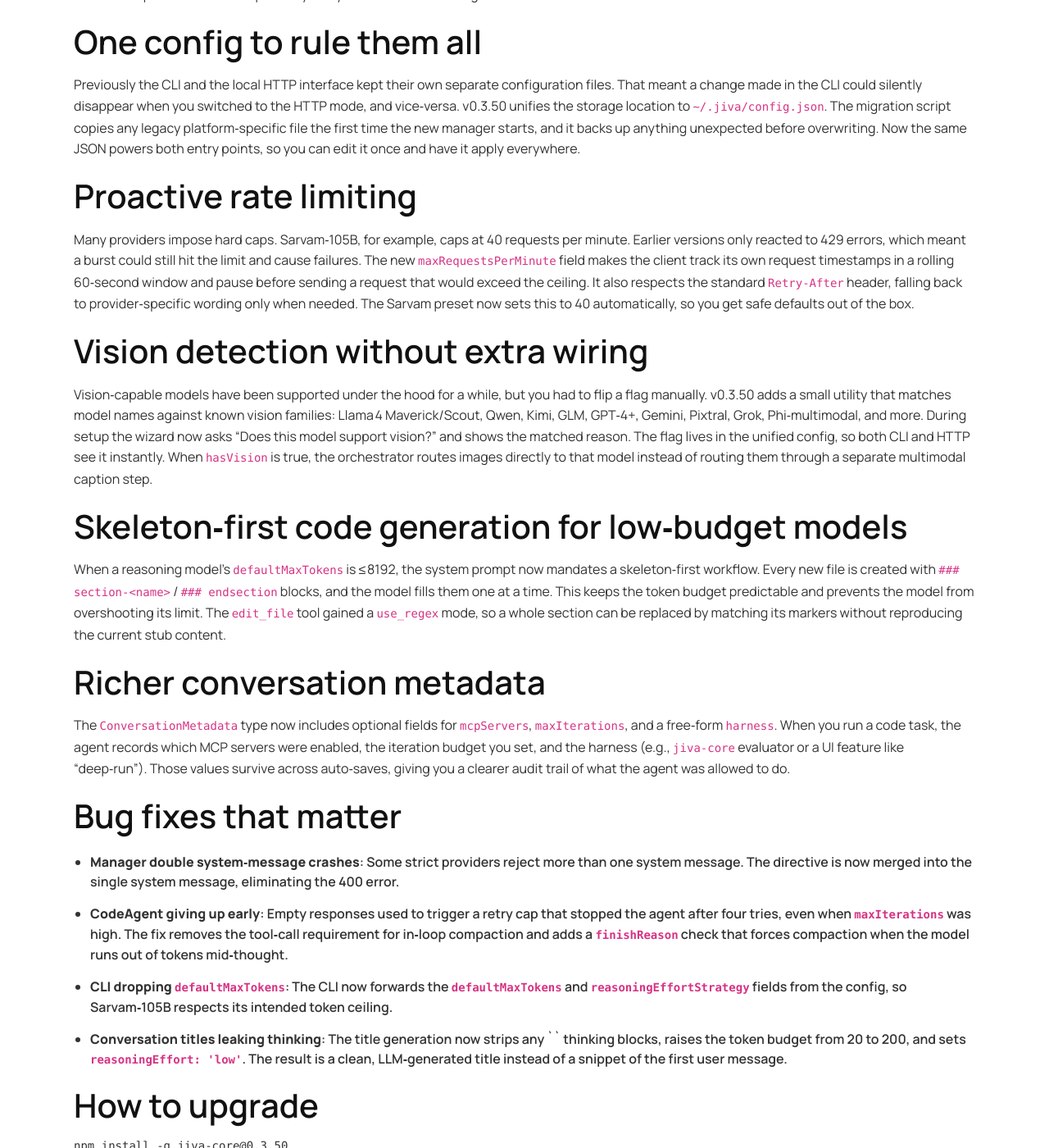
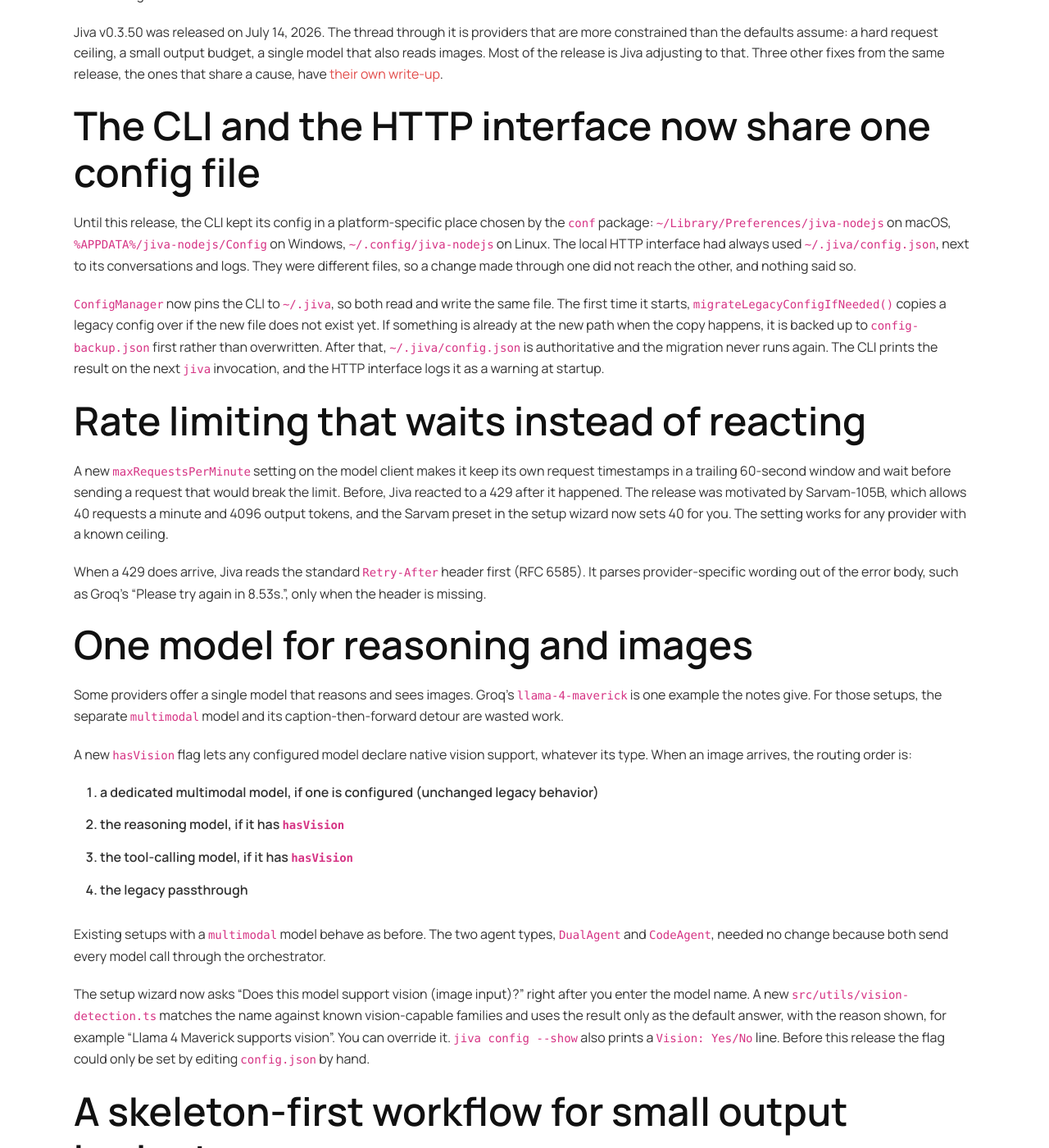
Before and after one commit to gritsa/www-gritsa.github.io, a Jekyll site: the page built from _posts/2026-07-15-jiva-v0-3-50-unified-config-vision-code-mode.md, in a window 1280 px wide and 1400 px high, scrolled down 1429 px. Shown: the whole window at 82% size. Built offline with Jekyll 4.4.1, drawn with Linux system fonts in a browser that asks for light colours; some of the changed text lies outside the part shown.

Commit message:
Rewrite Jiva v0.3.50 notes from release notes: full note plus a focused post on token-budget bugs

````diff
--- a/_posts/2026-07-15-jiva-v0-3-50-unified-config-vision-code-mode.md
+++ b/_posts/2026-07-15-jiva-v0-3-50-unified-config-vision-code-mode.md
@@ -1,61 +1,66 @@
 ---
 layout: post
-title: "Jiva v0.3.50: Unified Config, Vision & Code Mode"
+title: "Jiva v0.3.50: one config file, proactive rate limits and native vision"
 date: 2026-07-14 18:32:12 +0000
 author: "Gritsa"
 categories: "AI Technology"
-tags: "agentic AI, autonomous agents, LLM"
-excerpt: "Jiva v0.3.50 brings unified configuration, native vision support, and smarter code‑mode scaffolding for constrained models."
-description: "Discover the new Jiva v0.3.50 release: unified config across CLI and HTTP, auto‑detect vision models, proactive rate limiting, and skeleton‑first code generation for low‑budget LLMs."
-keywords: "Jiva, autonomous agents, LLM, vision, code mode, rate limiting, configuration, open source"
+tags: "agentic AI, autonomous agents, Jiva"
+excerpt: "Jiva v0.3.50 moves the CLI and the HTTP interface onto one config file, waits before it hits a provider's rate limit, and lets a single model handle both reasoning and images."
+description: "What changed in Jiva v0.3.50: one config file at ~/.jiva/config.json, proactive rate limiting with Retry-After, vision detection in setup, native vision for reasoning models and a skeleton-first code mode."
+keywords: "Jiva, autonomous agents, rate limiting, vision models, code mode, configuration, open source"
 featured_image: "/assets/img/posts/2026-07-15-jiva-v0-3-50-unified-config-vision-code-mode.png"
 ---
 
-I’ve been watching the Jiva repo closely, and the latest release feels like a quiet but powerful upgrade. It’s not a flashy headline‑grabber, but it solves the friction points that show up when you try to run autonomous agents at scale.
+Updated 2026-10-16: rewritten from the v0.3.50 release notes. The original post restated the changelog in marketing language and glossed over what each change fixes.
 
-### One config to rule them all
+Jiva v0.3.50 was released on July 14, 2026. The thread through it is providers that are more constrained than the defaults assume: a hard request ceiling, a small output budget, a single model that also reads images. Most of the release is Jiva adjusting to that. Three other fixes from the same release, the ones that share a cause, have [their own write-up](/blog/2026/07/16/jiva-v0-3-50-unified-config-vision-code-mode-boost/).
 
-Previously the CLI and the local HTTP interface kept their own separate configuration files. That meant a change made in the CLI could silently disappear when you switched to the HTTP mode, and vice‑versa. v0.3.50 unifies the storage location to `~/.jiva/config.json`. The migration script copies any legacy platform‑specific file the first time the new manager starts, and it backs up anything unexpected before overwriting. Now the same JSON powers both entry points, so you can edit it once and have it apply everywhere.
+## The CLI and the HTTP interface now share one config file
 
-### Proactive rate limiting
+Until this release, the CLI kept its config in a platform-specific place chosen by the `conf` package: `~/Library/Preferences/jiva-nodejs` on macOS, `%APPDATA%/jiva-nodejs/Config` on Windows, `~/.config/jiva-nodejs` on Linux. The local HTTP interface had always used `~/.jiva/config.json`, next to its conversations and logs. They were different files, so a change made through one did not reach the other, and nothing said so.
 
-Many providers impose hard caps. Sarvam‑105B, for example, caps at 40 requests per minute. Earlier versions only reacted to 429 errors, which meant a burst could still hit the limit and cause failures. The new `maxRequestsPerMinute` field makes the client track its own request timestamps in a rolling 60‑second window and pause before sending a request that would exceed the ceiling. It also respects the standard `Retry‑After` header, falling back to provider‑specific wording only when needed. The Sarvam preset now sets this to 40 automatically, so you get safe defaults out of the box.
+`ConfigManager` now pins the CLI to `~/.jiva`, so both read and write the same file. The first time it starts, `migrateLegacyConfigIfNeeded()` copies a legacy config over if the new file does not exist yet. If something is already at the new path when the copy happens, it is backed up to `config-backup.json` first rather than overwritten. After that, `~/.jiva/config.json` is authoritative and the migration never runs again. The CLI prints the result on the next `jiva` invocation, and the HTTP interface logs it as a warning at startup.
 
-### Vision detection without extra wiring
+## Rate limiting that waits instead of reacting
 
-Vision‑capable models have been supported under the hood for a while, but you had to flip a flag manually. v0.3.50 adds a small utility that matches model names against known vision families: Llama 4 Maverick/Scout, Qwen, Kimi, GLM, GPT‑4+, Gemini, Pixtral, Grok, Phi‑multimodal, and more. During setup the wizard now asks “Does this model support vision?” and shows the matched reason. The flag lives in the unified config, so both CLI and HTTP see it instantly. When `hasVision` is true, the orchestrator routes images directly to that model instead of routing them through a separate multimodal caption step.
+A new `maxRequestsPerMinute` setting on the model client makes it keep its own request timestamps in a trailing 60-second window and wait before sending a request that would break the limit. Before, Jiva reacted to a 429 after it happened. The release was motivated by Sarvam-105B, which allows 40 requests a minute and 4096 output tokens, and the Sarvam preset in the setup wizard now sets 40 for you. The setting works for any provider with a known ceiling.
 
-### Skeleton‑first code generation for low‑budget models
+When a 429 does arrive, Jiva reads the standard `Retry-After` header first (RFC 6585). It parses provider-specific wording out of the error body, such as Groq's "Please try again in 8.53s.", only when the header is missing.
 
-When a reasoning model’s `defaultMaxTokens` is ≤ 8192, the system prompt now mandates a skeleton‑first workflow. Every new file is created with `### section‑<name>` / `### endsection` blocks, and the model fills them one at a time. This keeps the token budget predictable and prevents the model from overshooting its limit. The `edit_file` tool gained a `use_regex` mode, so a whole section can be replaced by matching its markers without reproducing the current stub content.
+## One model for reasoning and images
 
-### Richer conversation metadata
+Some providers offer a single model that reasons and sees images. Groq's `llama-4-maverick` is one example the notes give. For those setups, the separate `multimodal` model and its caption-then-forward detour are wasted work.
 
-The `ConversationMetadata` type now includes optional fields for `mcpServers`, `maxIterations`, and a free‑form `harness`. When you run a code task, the agent records which MCP servers were enabled, the iteration budget you set, and the harness (e.g., `jiva-core` evaluator or a UI feature like “deep‑run”). Those values survive across auto‑saves, giving you a clearer audit trail of what the agent was allowed to do.
+A new `hasVision` flag lets any configured model declare native vision support, whatever its type. When an image arrives, the routing order is:
 
-### Bug fixes that matter
+1. a dedicated multimodal model, if one is configured (unchanged legacy behavior)
+2. the reasoning model, if it has `hasVision`
+3. the tool-calling model, if it has `hasVision`
+4. the legacy passthrough
 
-- **Manager double system‑message crashes**: Some strict providers reject more than one system message. The directive is now merged into the single system message, eliminating the 400 error.
-- **CodeAgent giving up early**: Empty responses used to trigger a retry cap that stopped the agent after four tries, even when `maxIterations` was high. The fix removes the tool‑call requirement for in‑loop compaction and adds a `finishReason` check that forces compaction when the model runs out of tokens mid‑thought.
-- **CLI dropping `defaultMaxTokens`**: The CLI now forwards the `defaultMaxTokens` and `reasoningEffortStrategy` fields from the config, so Sarvam‑105B respects its intended token ceiling.
-- **Conversation titles leaking thinking**: The title generation now strips any `` thinking blocks, raises the token budget from 20 to 200, and sets `reasoningEffort: 'low'`. The result is a clean, LLM‑generated title instead of a snippet of the first user message.
+Existing setups with a `multimodal` model behave as before. The two agent types, `DualAgent` and `CodeAgent`, needed no change because both send every model call through the orchestrator.
 
-### How to upgrade
+The setup wizard now asks "Does this model support vision (image input)?" right after you enter the model name. A new `src/utils/vision-detection.ts` matches the name against known vision-capable families and uses the result only as the default answer, with the reason shown, for example "Llama 4 Maverick supports vision". You can override it. `jiva config --show` also prints a `Vision: Yes/No` line. Before this release the flag could only be set by editing `config.json` by hand.
+
+## A skeleton-first workflow for small output budgets
+
+When a reasoning model's `defaultMaxTokens` is 8192 or less, code mode's system prompt now requires the model to scaffold every new file as `### section-<name>` and `### endsection` blocks and fill them one at a time, and it states the exact token budget. Before, that advice applied only to large files. To make this dependable, `edit_file` gained a `use_regex` mode: `old_string` is compiled as a regex, so a whole section can be replaced by matching its markers without reproducing the stub inside.
+
+## More metadata on code-mode conversations
+
+Saved code-task conversations now record which MCP servers were enabled and the iteration budget, plus a free-form field for the run mode. Values saved earlier persist across later auto-saves that do not repeat them. The type for this metadata also existed twice, with the copies drifting apart. It now lives once, in `storage/types.ts`.
+
+## The bug fixes
+
+- **A directive became a second system message.** `ManagerAgent` appended it as an extra message, and strict providers answered `400 System message must be at the beginning`. The notes name Qwen3.6 on Krutrim as one that rejected it. The directive is now merged into the single system message.
+- **Code mode stopped after about ten iterations with `maxIterations` at 100.** Context compaction only ran when the last response had tool calls, so once the model began returning empty responses the bloated prompt was resent unchanged and failed the same way each time. Compaction now runs whenever the prompt is over the threshold.
+- **The CLI ignored `defaultMaxTokens` and `reasoningEffortStrategy`.** All four places that build a model client dropped both settings, so a 4096-token cap for Sarvam never reached the request.
+- **Conversation titles were snippets or leaked reasoning.** The next post covers this one with the two above.
+
+## Upgrade
 
 ```bash
 npm install -g jiva-core@0.3.50
 ```
 
-No breaking changes. Existing configurations continue to work, and the migration script will bring any legacy files into the new unified location automatically.
-
----
-
-What excites me most is the combination of proactive rate limiting and native vision support. It means you can spin up a multi‑agent pipeline that ingests images, reasons about them, and writes code, without hitting hidden provider caps or manually wiring vision flags. The skeleton‑first code mode also feels like a practical safeguard for teams that need to keep token usage predictable.
-
-If you’re already running Jiva, give the upgrade a try and let me know how the new config feels in your workflow. For those just starting, the unified config and vision detection lower the barrier to building truly autonomous agents that can see, think, and code.
-
-*Check out the full release notes on GitHub:* [Jiva v0.3.50 release](https://github.com/KarmaloopAI/Jiva/releases/tag/v0.3.50)
-
----
-
-*Gritsa Technologies* is building the future of autonomous AI. Our open‑source framework, **Jiva**, lets you orchestrate LLM‑powered agents with confidence. Visit [Gritsa Technologies](https://www.gritsa.com) to learn more.
+The release notes list no breaking changes, and existing configs keep working. If you run on Sarvam and have not run `jiva config` since before this release, running it picks up the new rate limit default. The source and full notes are on [GitHub](https://github.com/KarmaloopAI/Jiva/releases/tag/v0.3.50).
--- a/_posts/2026-07-17-jiva-v0-3-50-unified-config-vision-code-mode-boost.md
+++ b/_posts/2026-07-17-jiva-v0-3-50-unified-config-vision-code-mode-boost.md
@@ -1,63 +1,51 @@
 ---
 layout: post
-title: "Jiva v0.3.50: Unified Config, Vision & Code-Mode Boost"
+title: "Three agent bugs with one cause: a reasoning model that ran out of tokens"
 date: 2026-07-16 20:33:04 +0000
 author: "Gritsa"
 categories: "AI Technology"
-tags: "agentic AI, autonomous agents, LLM"
-excerpt: "Jiva's latest release brings proactive rate limiting, vision detection, and smarter code-mode scaffolding."
-description: "Explore Jiva v0.3.50's unified configuration, vision-capable model auto-detection, and skeleton-first workflow for low-output-budget models."
-keywords: "Jiva, autonomous agents, LLM, vision detection, code-mode, rate limiting"
+tags: "agentic AI, autonomous agents, Jiva"
+excerpt: "A 20-token title call, a dropped max_tokens setting and a code agent that gave up early all traced back to the same thing: the model spent its budget thinking and never answered."
+description: "Three bugs fixed in Jiva v0.3.50 that share one root cause: a reasoning model exhausting its completion budget before producing visible output, and how to guard against it."
+keywords: "reasoning models, max tokens, finish_reason length, agent bugs, Jiva, autonomous agents"
 featured_image: "/assets/img/posts/2026-07-17-jiva-v0-3-50-unified-config-vision-code-mode-boost.png"
 ---
 
-I’ve been watching the agentic AI space evolve, and the latest Jiva release feels like a quiet but powerful step forward. It’s not a flashy headline‑grabbing feature, but the changes underneath the hood make a real difference for anyone building production‑grade autonomous agents.
+Updated 2026-10-16: rewritten from the Jiva v0.3.50 release notes. The original post duplicated the [full release note](/blog/2026/07/14/jiva-v0-3-50-unified-config-vision-code-mode/); this one covers a single pattern from it.
 
-### Proactive rate limiting that actually works
+A reasoning model spends part of its output budget thinking before it writes the answer. If the budget is too small, the thinking uses all of it, the response ends mid-thought, and nothing the user can read comes back. Three bugs fixed in Jiva v0.3.50 turned out to be that one failure arriving by different routes.
 
-Many of us have hit the dreaded 429 “Too Many Requests” wall when scaling agents against providers with strict caps. Sarvam‑105B, for example, caps at 40 requests per minute. Jiva v0.3.50 now tracks request timestamps in a rolling 60‑second window and **waits before sending** a request that would breach the limit, rather than reacting after the fact. It also respects the standard `Retry‑After` header and falls back to parsing provider‑specific messages when needed. The result? Fewer retries, smoother pipelines, and less surprise throttling in production.
+## 1. A 20-token budget for a title
 
-### Vision detection baked into setup
+Jiva asks the model for a short title for each conversation. `ConversationManager.generateTitle()` set `maxTokens` to 20. The orchestrator sends calls with no tools and no images to the reasoning model, and models such as GLM-5.2 emit an inline thinking block before the answer. Twenty tokens is barely enough for the thinking alone. The model often ran out mid-thought, so the response contained the start of its reasoning, no closing tag and no title.
 
-Vision‑capable models have been proliferating: Llama 4 Maverick, Qwen, Kimi, GPT‑4+, Gemini, Pixtral, and more. Previously you had to edit `config.json` manually to tell Jiva a model could see images. The new `detectVisionCapability()` utility matches model names against a curated list and surfaces a clear reason (“Llama 4 Maverick supports vision”). During the CLI setup wizard you’re now asked “Does this model support vision?” and the answer is pre‑filled with the detection result, but still overridable. This tiny UX tweak removes a whole class of configuration errors.
+The cleanup code then failed twice. The function that strips control tokens did not strip thinking blocks, so the reasoning survived into the content. The title cleanup (trim, remove quotes and punctuation, cut to 60 characters) did not remove it either, and the guard that rejects garbage titles checked for emptiness, under three characters and the word "untitled", not for 60 characters of leaked reasoning. Saved conversations in `~/.jiva/conversations/` therefore showed one of two wrong shapes: the first 40 characters of the user's first message, or text like `Okay, the user wants a short title for their mess...`.
 
-### Skeleton‑first workflow for low‑output‑budget models
+The fix has four parts:
 
-When a reasoning model’s `defaultMaxTokens` is ≤ 8192, code mode now **mandates** scaffolding every new file as `### section‑<name>` / `### endsection` blocks and filling them one at a time. The system prompt explicitly tells the model its token budget, preventing it from over‑committing and running out of space mid‑thought. The new `use_regex` mode for `edit_file` makes replacing whole sections reliable, even when the stub content changes.
+- A new `stripThinkingContent()` removes closed thinking blocks and also the truncated, unclosed ones.
+- After stripping, the last non-empty line is taken as the title, since models sometimes add preamble.
+- `maxTokens` went from 20 to 200, enough for thinking plus a title.
+- The call sets `reasoningEffort: 'low'`, because a title is a trivial task.
 
-### Unified configuration across CLI and HTTP
+The first-message snippet remains as the last resort.
 
-Previously the CLI and the local HTTP interface read/wrote different config files, leading to silent drift. Jiva now pins both to `~/.jiva/config.json`. A one‑time migration copies any legacy platform‑specific config into the new location, backing up the old file if something already exists. After this release, a single `jiva config --show` reflects the exact same settings whether you’re using the CLI or the HTTP API.
+## 2. A token cap that never reached the request
 
-### Richer conversation metadata
+A reasoning model configured with `defaultMaxTokens: 4096`, which Sarvam-105B needs, had no effect through `jiva chat`. All four places in `src/interfaces/cli/index.ts` that build a model client dropped `defaultMaxTokens` and `reasoningEffortStrategy`, although both were in the config schema and written by the setup wizard. The request went out with no cap, the provider applied its own default, and the model could burn its completion budget on reasoning before producing anything visible. The fix passes both fields through at all four sites.
 
-`ConversationMetadata` now includes `mcpServers`, `maxIterations`, and a free‑form `harness` field. When you run a code task, Jiva records which MCP servers were enabled, the iteration budget you set, and the harness (e.g., `evaluator`). This metadata survives auto‑saves, giving you a clearer audit trail for debugging complex agent runs.
+## 3. A code agent that quit with iterations to spare
 
-### Bug fixes that matter
+Code mode stopped with `[No response content]` after about ten iterations even with `maxIterations` set to 100. Retrying the same request by hand usually worked. The cause was in compaction: it only ran when the last response included tool calls. Once a model starts returning genuinely empty responses, with no content and no tool calls, that condition can never be true again. The context never shrinks, the same oversized prompt is resent on each retry, and it fails the same way. The cap of four empty responses was the real limit, not the iteration budget.
 
-- **Manager double system‑message crashes**: Fixed a bug where a directive was appended as a second system message, breaking strict providers like Qwen3.6.
-- **CodeAgent empty‑response loop**: Added `finishReason` handling and forced compaction when the model runs out of tokens mid‑thought.
-- **CLI config drop**: `defaultMaxTokens` and `reasoningEffortStrategy` are now correctly passed through all four CLI entry points.
-- **Conversation titles**: Stripped thinking blocks, raised token budget, and set low reasoning effort, yielding clean, LLM‑generated titles.
+Two changes fixed it. Compaction no longer requires tool calls. And Jiva now records the provider's `finish_reason`, which it used to throw away. An empty response with `finish_reason: 'length'` is direct evidence that the model ran out of completion budget mid-thought, so code mode forces a compaction immediately. The old behavior added another text nudge, which made the prompt heavier and the next attempt worse.
 
-### What this means for you
+## What to take from it
 
-If you’re running agents on providers with tight rate limits, you’ll see fewer throttling hiccups. If you rely on vision‑enabled models, the setup wizard now guides you instead of leaving you to edit JSON by hand. And for code‑generation tasks with constrained token budgets, the skeleton‑first approach should dramatically reduce “out‑of‑tokens” failures.
+If you run reasoning models in an agent, three habits would have caught all of these:
 
-All of this lands in a single, non‑breaking upgrade:
+1. **Read `finish_reason`.** `length` with empty content is a budget problem, not a model problem. Retrying with the same prompt will not help.
+2. **Give small utility calls room.** A title, a classification or a routing decision still pays the thinking cost on a reasoning model. Set the budget for thinking plus the answer, and turn the reasoning effort down.
+3. **Check that settings arrive.** A config field that the setup wizard writes and the schema accepts can still be dropped between the file and the HTTP request. Test the request, not the config.
 
-```bash
-npm install -g jiva-core@0.3.50
-```
-
-Existing configurations continue to work unchanged, and the migration script ensures a smooth transition.
-
-I’m excited to see how the community puts these improvements to work. The agentic AI landscape is moving fast, and Jiva keeps delivering the kind of pragmatic upgrades that let us focus on building, not on fighting the framework.
-
-If you haven’t tried the new release yet, give it a spin and let us know how it changes your workflow.
-
----
-
-*Read the full release notes on GitHub: [Jiva v0.3.50](https://github.com/KarmaloopAI/Jiva/releases/tag/v0.3.50).*
-
-*Gritsa Technologies builds autonomous AI agents with Jiva, open‑source, production‑ready, and constantly improving.*
+The rest of the release, including the single shared config file and the rate limiter, is in the [v0.3.50 release note](/blog/2026/07/14/jiva-v0-3-50-unified-config-vision-code-mode/). The source is on [GitHub](https://github.com/KarmaloopAI/Jiva/releases/tag/v0.3.50).
````
